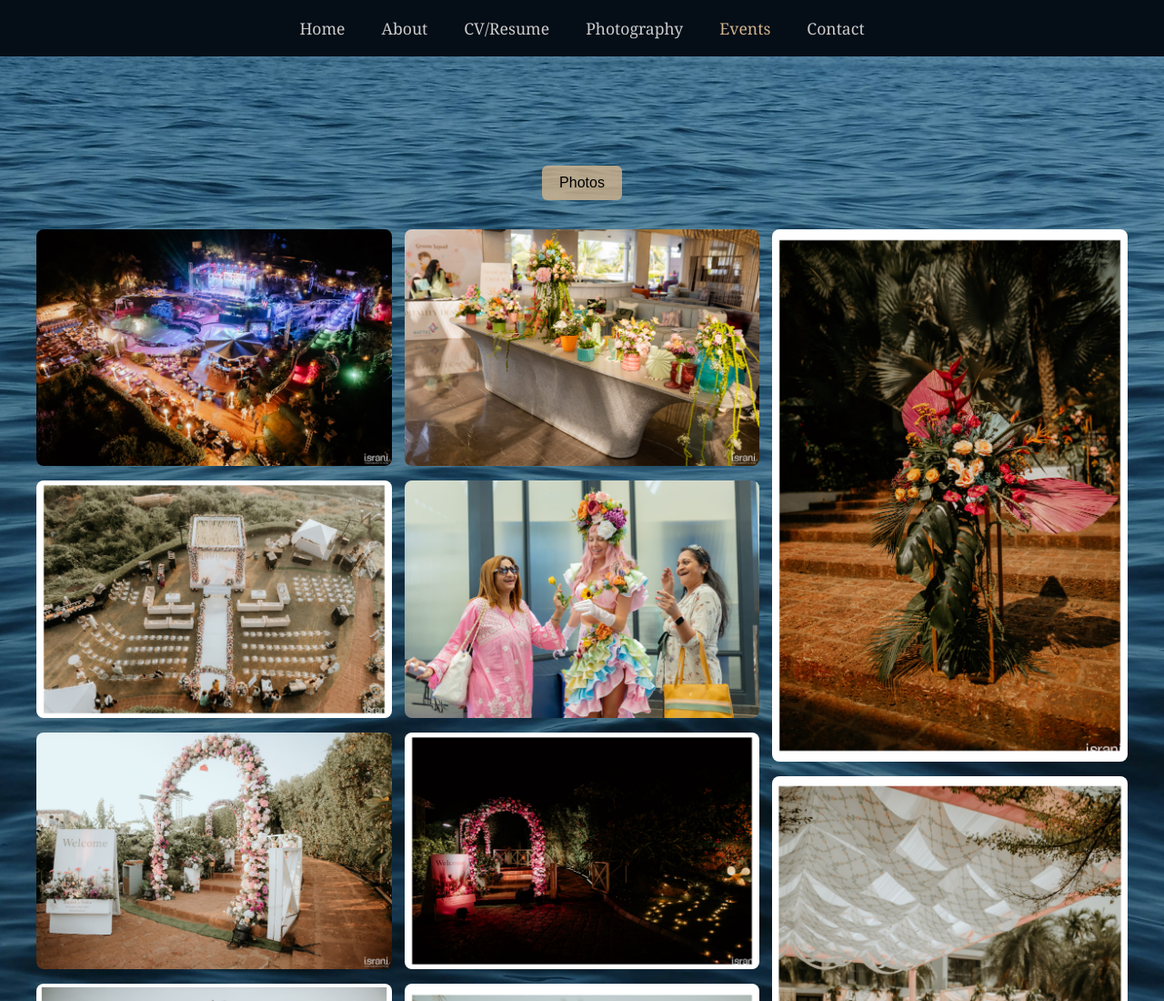
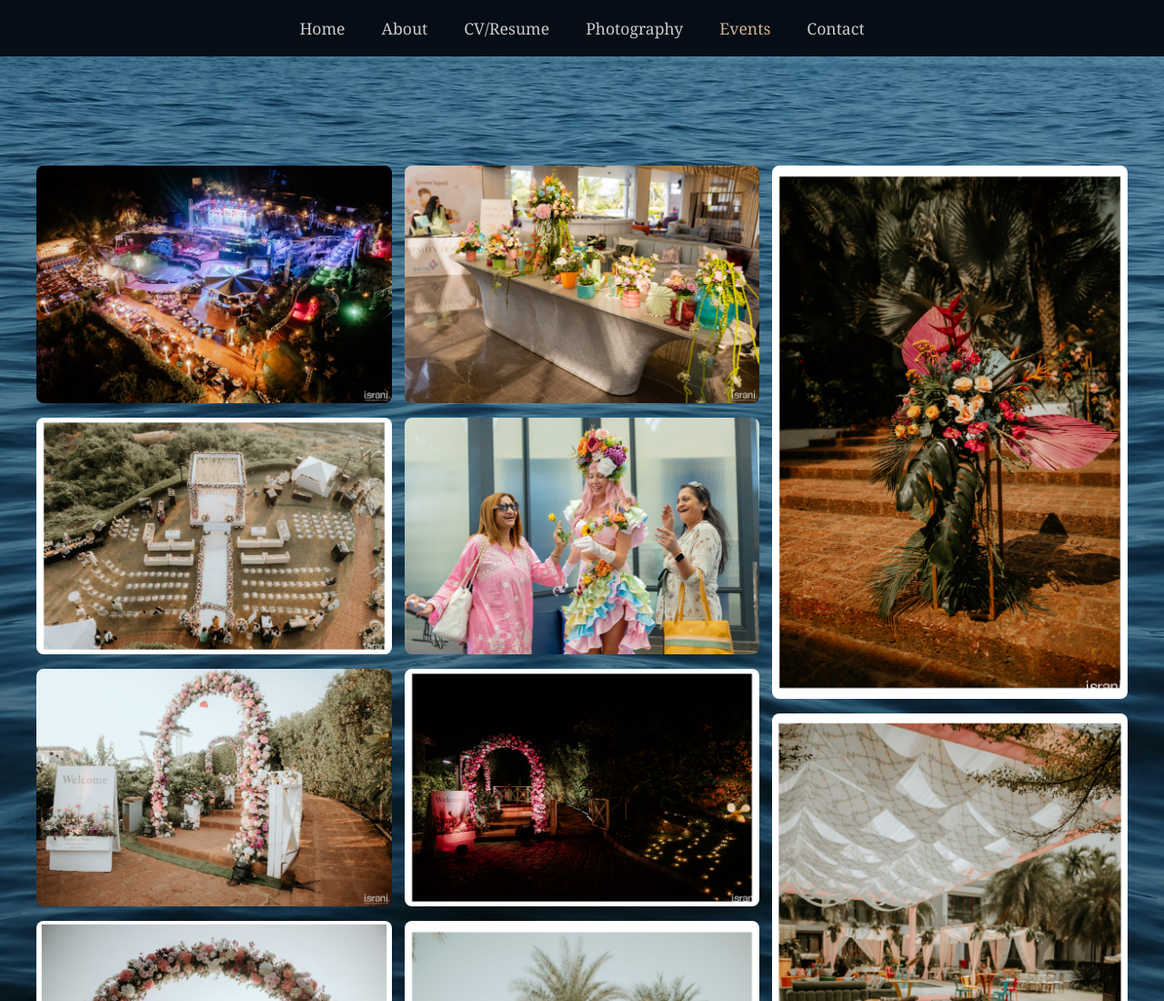
Before and after one commit to Morphius7/jubilant-rotary-phone, a plain HTML site: page events.html in a window 1280 px wide. Shown: the top 1100 px of the page at 91% size. Drawn offline with Linux system fonts and the light colour scheme.

Commit message:
Update events.html

```diff
--- a/events.html
+++ b/events.html
@@ -24,10 +24,6 @@
 
   <!-- Page Wrapper -->
   <section class="events-wrapper">
-    <!-- Toggle buttons -->
-    <div class="events-toggle">
-      <button id="photosBtn" class="active">Photos</button>
-    </div>
 
     <!-- Photos Section -->
     <div id="photosSection" class="events-section active">
```
